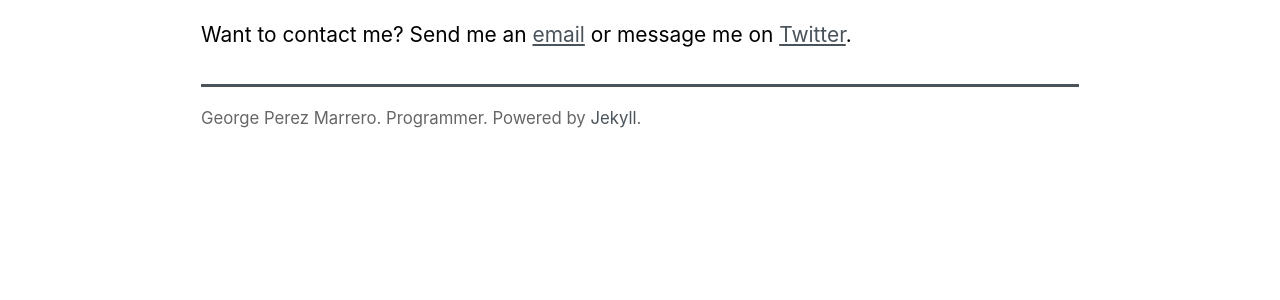
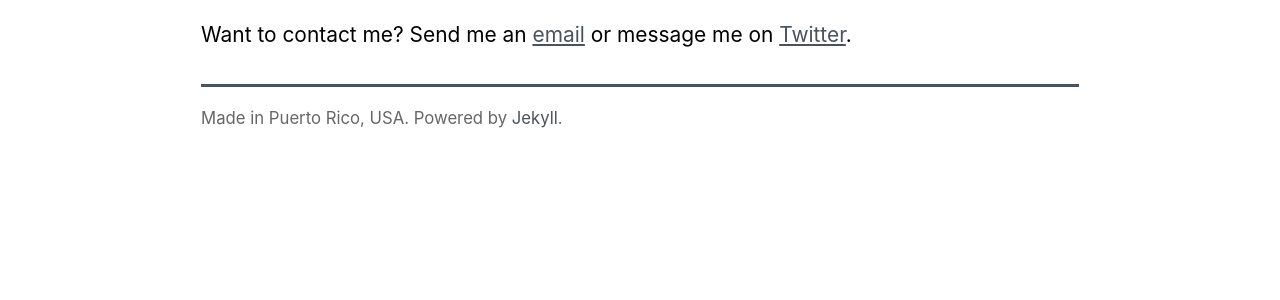
Before and after one commit to georgeperez/titanpointe.org, a Jekyll site: the page built from about/index.html, in a window 1280 px wide. Shown: the part 237-537 px from the top of the page. Built offline with Jekyll 4.4.1, drawn with Linux system fonts in a browser that asks for light colours.

Commit message:
Update footer text

```diff
--- a/_layouts/default.html
+++ b/_layouts/default.html
@@ -21,7 +21,7 @@
 
     <div class="footer">
       <div class="about">
-      <p>George Perez Marrero. Programmer. Powered by <a href="https://jekyllrb.com">Jekyll</a>.</p>
+      <p>Made in Puerto Rico, USA. Powered by <a href="https://jekyllrb.com">Jekyll</a>.</p>
     </div><!-- /.about -->
     </div><!-- /.footer -->
   </div><!-- /.site -->
```
